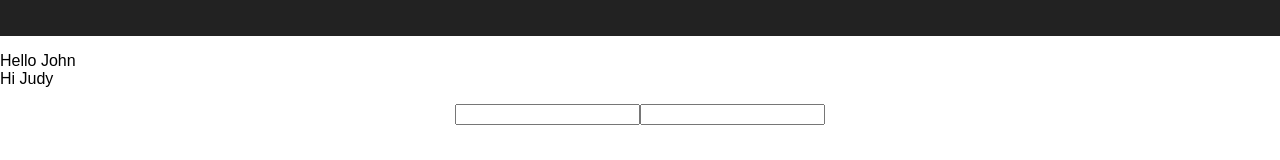
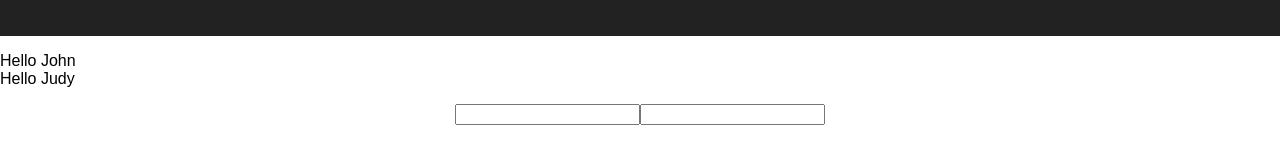
Before and after one commit to ModusCreateOrg/react-chat, a React (Create React App) app: page / in a window 1280 px wide. Shown: the part 154-314 px from the top of the page. Built offline with nearby package versions, Linux system fonts and the light colour scheme.

Commit message:
Dynamic messages from state

```diff
--- a/src/components/MessageList/index.js
+++ b/src/components/MessageList/index.js
@@ -2,11 +2,17 @@ import React, { Component } from 'react';
 import './style.css';
 
 export default class MessageList extends Component {
+  state = {
+    messages: [
+      'Hello John',
+      'Hello Judy',
+    ]
+  };
+
   render() {
     return (
       <ul className="message-list">
-        <li>Hello John</li>
-        <li>Hi Judy</li>
+        { this.state.messages.map((msg, idx) => <li key={idx}>{msg}</li>) }
       </ul>
     );
   }
```
